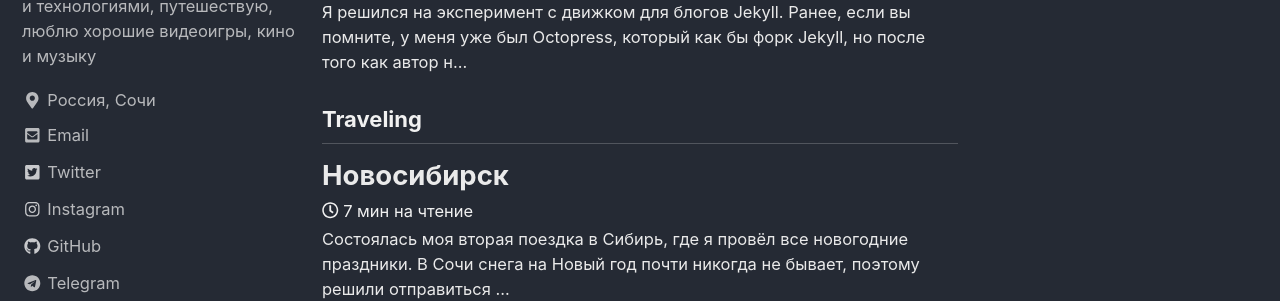
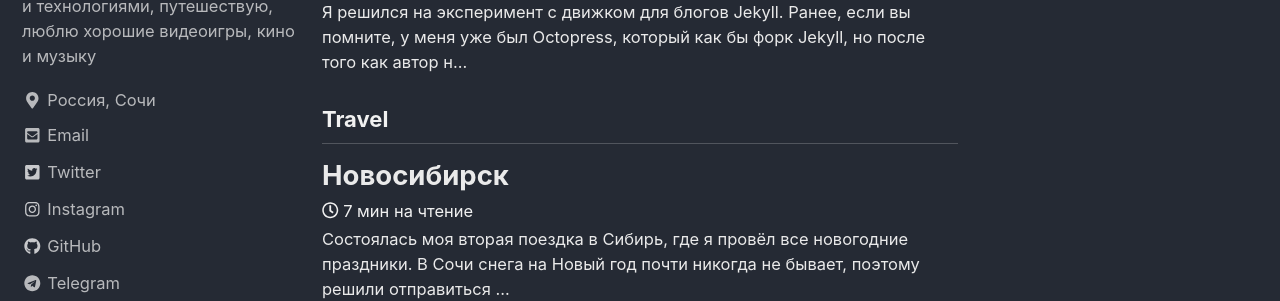
Before and after one commit to CatcherITGF/jekyll, a Jekyll site: the page built from _pages/category-archive.html, in a window 1280 px wide and 900 px high. Shown: the part 331-632 px from the top of the window. Built offline with Jekyll 4.4.1, drawn with Linux system fonts in a browser that asks for light colours; nearby versions of some CDN libraries.

Commit message:
change category name

```diff
--- a/_posts/2018-01-14-novosibirsk.md
+++ b/_posts/2018-01-14-novosibirsk.md
@@ -6,7 +6,7 @@ header:
   og_image: /assets/images/novosibirsk/novosibirsk_6.jpg
 toc: true
 categories:
-  - Traveling
+  - Travel
 tags:
   - photo
   - report
```
